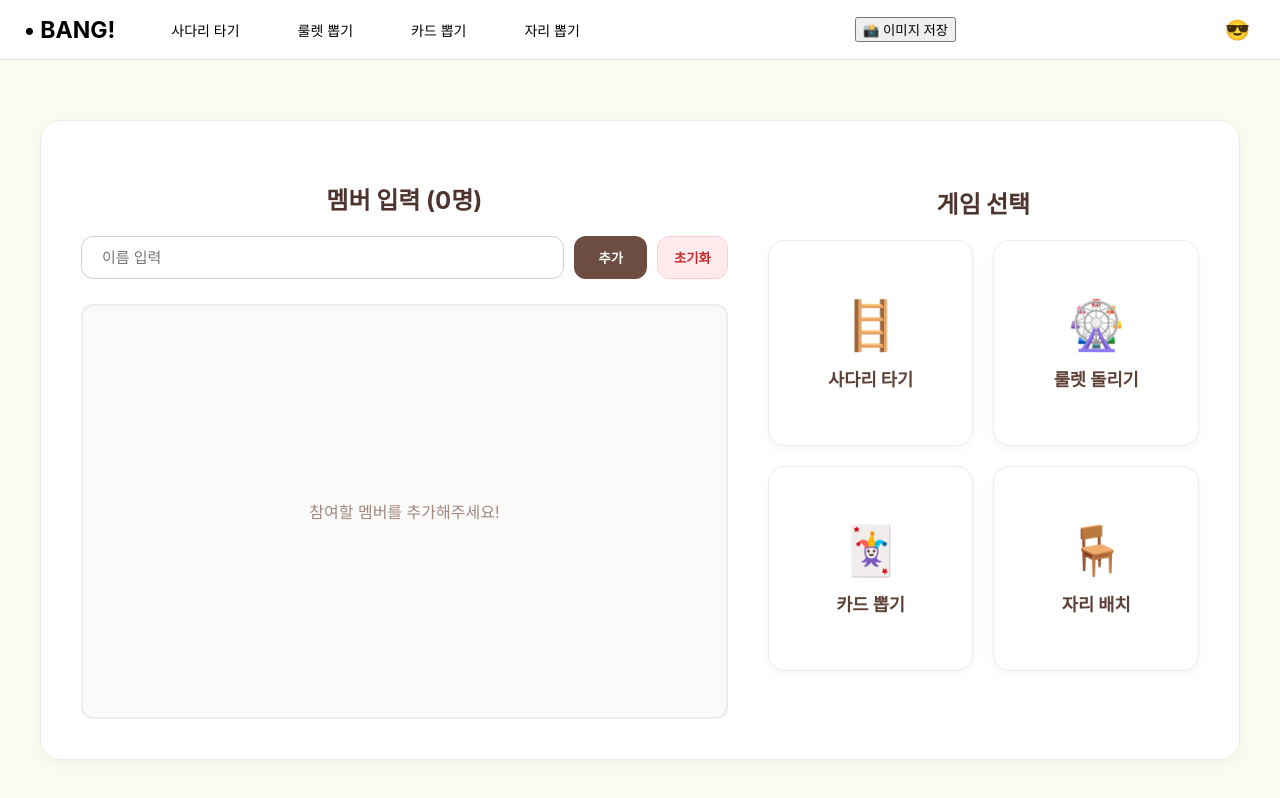
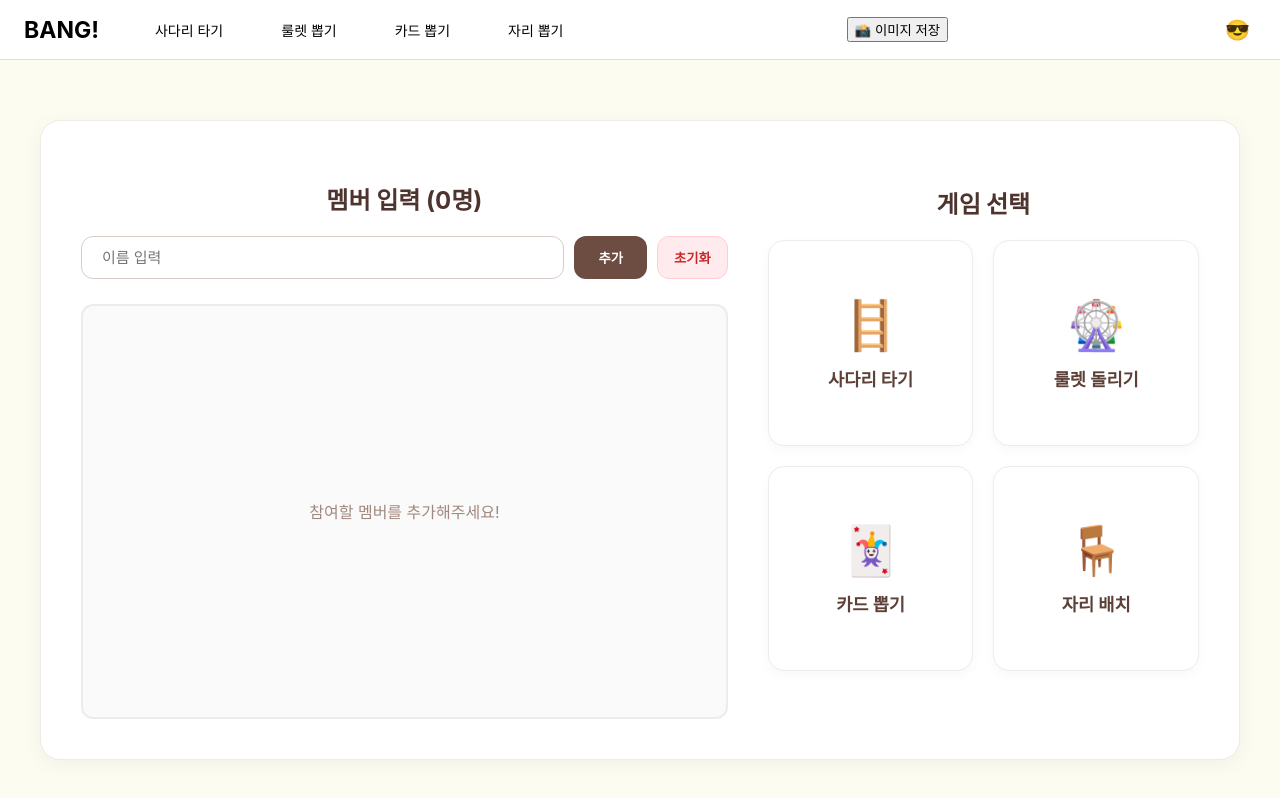
Before and after one commit to sowinblue/prac-Deployment, a React (Create React App) app: page / in a window 1280 px wide. Built offline with nearby package versions, Linux system fonts and the light colour scheme.

Commit message:
제목 수정

```diff
--- a/src/components/common/Header.jsx
+++ b/src/components/common/Header.jsx
@@ -19,7 +19,7 @@ function Header({ activeGame, onGameChange, onCaptureClick }) {
                     onClick={() => onGameChange('home')} // onMenuClick -> onGameChange
                     style={{cursor: 'pointer'}}
                 >
-                    • BANG!
+                    BANG!
                 </span>
                 <nav className="menu">
                     <button className="menu-btn" onClick={() => onGameChange('ladder')}>
```
Also changed, not shown: 1 other file (tests, documents, lock files or other folders).
